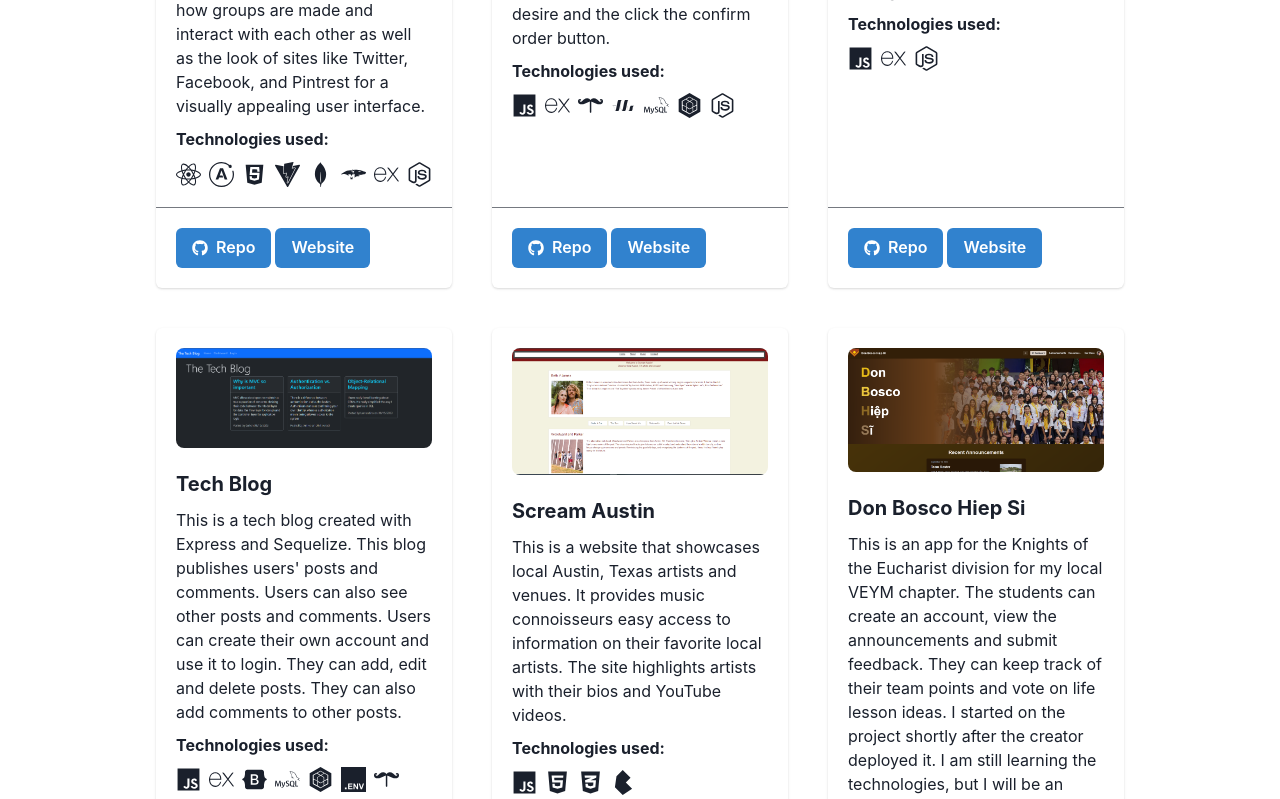
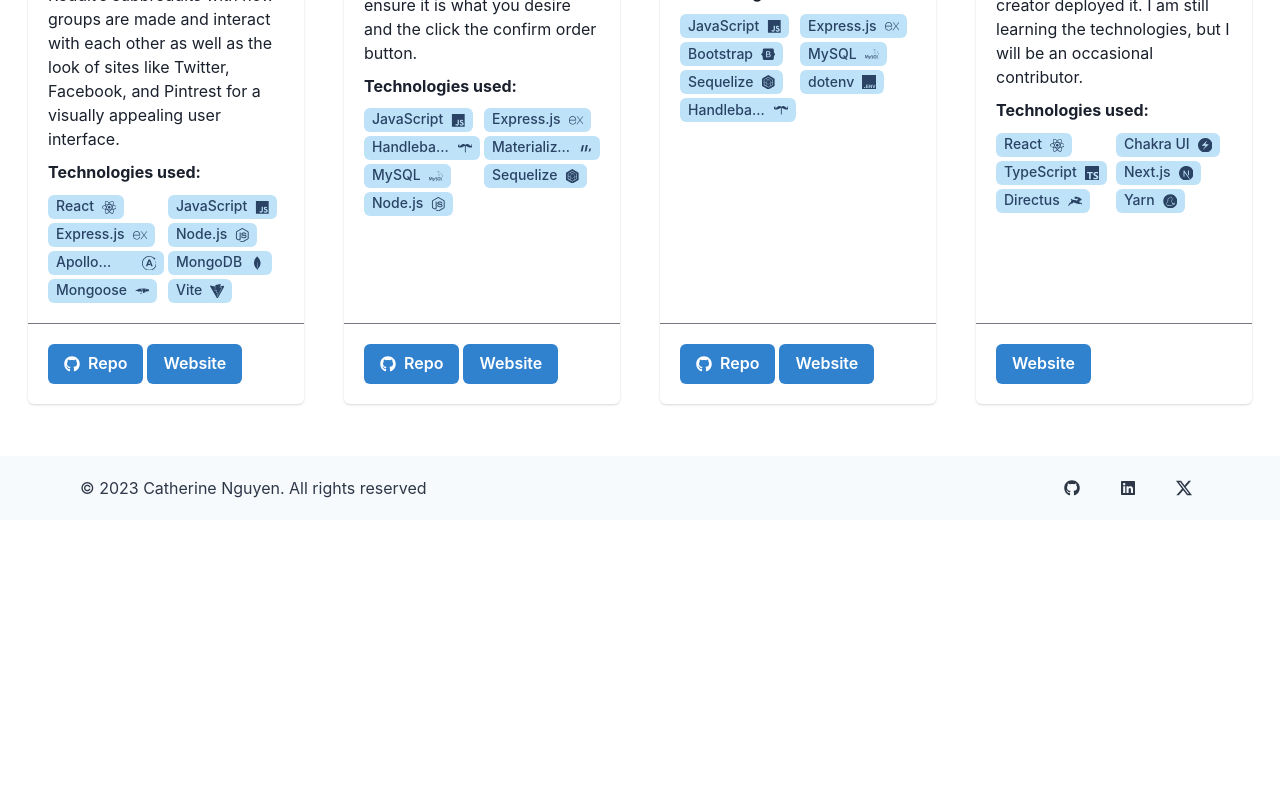
Before and after one commit to cmdnguyen/Portfolio-React, a React (Vite) app: page /portfolio in a window 1280 px wide. Shown: the part 580-1379 px from the top of the page. After the commit the page ends 1100 px from the top, so only its background shows below. Built offline with nearby package versions, Linux system fonts and the light colour scheme.

Commit message:
Change the portfolio skills from a ToolTip to Tag and cleaned up the layout

```diff
--- a/src/App.jsx
+++ b/src/App.jsx
@@ -8,11 +8,11 @@ import { chakra, Flex } from '@chakra-ui/react';
 function App() {
 
   return (
-    <Flex direction='column' flex='1'>
+    <Flex direction='column' flex='1' minH='100vh'>
       <chakra.header id='header' bg='blue.600'>
         <Header />
       </chakra.header>
-      <main>
+      <main style={{ flex: 1 }}>
         <Outlet />
       </main>
       <Footer />
--- a/src/components/Footer.jsx
+++ b/src/components/Footer.jsx
@@ -1,4 +1,4 @@
-import { Box, Container, Stack, chakra, useColorModeValue, VisuallyHidden, Text } from '@chakra-ui/react'
+import { Box, Container, Stack, chakra, useColorModeValue, VisuallyHidden, Text, } from '@chakra-ui/react'
 import { SiX } from 'react-icons/si'
 import { FaGithub, FaLinkedin } from 'react-icons/fa'
 
--- a/src/components/Projects.jsx
+++ b/src/components/Projects.jsx
@@ -1,9 +1,7 @@
 import {
     DonBoscoHiepSiSkills,
     RestaurantExpressSkills,
-    ScreamAustinSkills,
     TechBlogSkills,
-    TextEditorSkills,
     CircleCollaborativeSkills
 } from './Skills'
 
@@ -33,17 +31,6 @@ export const Projects = [
         deployedURL: 'https://restaurant-express-c9c955225096.herokuapp.com/'
     },
     {
-        id: 'text-editor-image',
-        src: 'images/JATE-Demo.png',
-        name: 'Text Editor',
-        text: `This is a text editor that can run in a browser or as a Progressive Web Application.
-        Users can save any text inputs in the text editor and it will save into a database when the user clicks out of the application.
-        This application can also function offline since the data in the app is stored locally through IndexedDB.`,
-        skills: <TextEditorSkills />,
-        githubURL: 'https://github.com/cmdnguyen/Text-Editor',
-        deployedURL: 'https://cmdnguyen-text-editor-fbc030432d18.herokuapp.com/'
-    },
-    {
         id: 'tech-blog-image',
         src: 'images/Tech Blog.png',
         name: 'Tech Blog',
@@ -56,18 +43,6 @@ export const Projects = [
         skills: <TechBlogSkills />,
         githubURL: 'https://github.com/cmdnguyen/Tech-Blog',
         deployedURL: ' https://cmdnguyen-tech-blog-0555a22cc12a.herokuapp.com/'
-    },
-
-    {
-        id: 'scream-austin-image',
-        src: 'images/Scream Austin.png',
-        name: 'Scream Austin',
-        text: `This is a website that showcases local Austin, Texas artists and venues.
-        It provides music connoisseurs easy access to information on their favorite local artists.
-        The site highlights artists with their bios and YouTube videos.`,
-        skills: <ScreamAustinSkills />,
-        githubURL: 'https://github.com/alexisstrong11/Scream-Austin',
-        deployedURL: 'https://alexisstrong11.github.io/Scream-Austin/'
     },
     {
         id: 'don-bosco-hiep-si-image',
--- a/src/components/Skills.jsx
+++ b/src/components/Skills.jsx
@@ -1,10 +1,12 @@
 import {
     Container,
     Heading,
-    Tooltip,
     Text,
     SimpleGrid,
-    HStack
+    HStack,
+    Tag,
+    TagLabel,
+    TagRightIcon,
 } from '@chakra-ui/react'
 
 import {
@@ -25,83 +27,100 @@ import {
     SiTypescript,
     SiDotenv,
     SiHandlebarsdotjs,
-    SiBulma,
     SiNextdotjs,
     SiDirectus,
-    SiInsomnia,
     SiMongodb,
     SiMongoose,
     SiApollographql,
     SiVite
 } from 'react-icons/si'
 
-import { DiJavascript, DiMaterializecss } from 'react-icons/di'
+import { DiMaterializecss } from 'react-icons/di'
 
-const SkillToolTip = ({
-    children,
-    label
+const SkillTab = ({
+    children1,
+    children2
 }) => {
     return (
-        <Tooltip
-            label={label}
-            fontSize='md'>
-            <span>{children}</span>
-        </Tooltip>
+        <HStack spacing={2}>
+            <Tag colorScheme="blue">
+                <TagLabel>{children1}</TagLabel>
+                <TagRightIcon>{children2}</TagRightIcon>
+            </Tag>
+        </HStack>
     )
 }
 
 export default function MainSkills() {
     return (
-        <Container my={1}>
+        <Container maxW='full'>
             {/* Skills section with tooltip describing the icon while hover over it */}
             <Text>Here are some of my technical skills:</Text>
             <SimpleGrid
                 id='skill-grid'
-                columns={{ base: 8, sm: 10, md: 15, lg: 15 }}
-                spacing={5}
+                columns={{ base: 1, sm: 2, md: 3, lg: 4 }}
+                spacing={1}
             >
-                <SkillToolTip label={'React'}>
-                    <FaReact size={25} />
-                </SkillToolTip>
-                <SkillToolTip label={'JavaScript'}>
+                <SkillTab children1={"React"} children2={<FaReact size={25} />} />
+                <SkillTab children1={"JavaScript"} children2={<FaJs size={25} />} />
+                <SkillTab children1={"HTML5"} children2={<FaHtml5 size={25} />} />
+                <SkillTab children1={"CSS3"} children2={<FaCss3Alt size={25} />} />
+                <SkillTab children1={"Bootstrap"} children2={<FaBootstrap size={25} />} />
+                <SkillTab children1={"Chakra UI"} children2={<SiChakraui size={25} />} />
+                <SkillTab children1={"Node.js"} children2={<FaNodeJs size={25} />} />
+                <SkillTab children1={"Express.js"} children2={<SiExpress size={25} />} />
+                <SkillTab children1={"MySQL"} children2={<SiMysql size={25} />} />
+                <SkillTab children1={"Sequelize"} children2={<SiSequelize size={25} />} />
+                <SkillTab children1={"MongoDB"} children2={<SiMongodb size={25} />} />
+                <SkillTab children1={"Mongoose"} children2={<SiMongoose size={25} />} />
+                <SkillTab children1={"Vite"} children2={<SiVite size={25} />} />
+                <SkillTab children1={"Apollo GraphQL"} children2={<SiApollographql size={25} />} />
+                <SkillTab children1={"TypeScript"} children2={<SiTypescript size={25} />} />
+                <SkillTab children1={"Next.js"} children2={<SiNextdotjs size={25} />} />
+
+
+
+                {/* Add more SkillTab components for other skills */}
+
+                {/* <SkillTab label={'JavaScript'}>
                     <FaJs size={25} />
-                </SkillToolTip>
-                <SkillToolTip label={'HTML5'}>
+                </SkillTab>
+                <SkillTab label={'HTML5'}>
                     <FaHtml5 size={25} />
-                </SkillToolTip>
-                <SkillToolTip label={'CSS3'}>
+                </SkillTab>
+                <SkillTab label={'CSS3'}>
                     <FaCss3Alt size={25} />
-                </SkillToolTip>
-                <SkillToolTip label={'Bootstrap'}>
+                </SkillTab>
+                <SkillTab label={'Bootstrap'}>
                     <FaBootstrap size={25} />
-                </SkillToolTip>
-                <SkillToolTip label={'Chakra UI'}>
+                </SkillTab>
+                <SkillTab label={'Chakra UI'}>
                     <SiChakraui size={25} />
-                </SkillToolTip>
-                <SkillToolTip label={'Node.js'}>
+                </SkillTab>
+                <SkillTab label={'Node.js'}>
                     <FaNodeJs size={25} />
-                </SkillToolTip>
-                <SkillToolTip label={'Express.js'}>
+                </SkillTab>
+                <SkillTab label={'Express.js'}>
                     <SiExpress size={25} />
-                </SkillToolTip>
-                <SkillToolTip label={'MySQL'}>
+                </SkillTab>
+                <SkillTab label={'MySQL'}>
                     <SiMysql size={25} />
-                </SkillToolTip>
-                <SkillToolTip label={'Sequelize'}>
+                </SkillTab>
+                <SkillTab label={'Sequelize'}>
                     <SiSequelize size={25} />
-                </SkillToolTip>
-                <SkillToolTip label={'MongoDB'}>
+                </SkillTab>
+                <SkillTab label={'MongoDB'}>
                     <SiMongodb size={25} />
-                </SkillToolTip>
-                <SkillToolTip label={'Mongoose'}>
+                </SkillTab>
+                <SkillTab label={'Mongoose'}>
                     <SiMongoose size={25} />
-                </SkillToolTip>
-                <SkillToolTip label={'Vite'}>
+                </SkillTab>
+                <SkillTab label={'Vite'}>
                     <SiVite size={25} />
-                </SkillToolTip>
-                <SkillToolTip label={'Apollo GraphQL'}>
-                    <SiApollographql size={25} />
-                </SkillToolTip>
+                </SkillTab>
+                <SkillTab label={'Apollo GraphQL'}>
+                    <SiApollographql size={25} /> */}
+                {/* </SkillTab> */}
             </SimpleGrid>
         </Container>
     )
@@ -111,48 +130,15 @@ export function RestaurantExpressSkills() {
     return (
         <>
             <Heading size='sm'>Technologies used:</Heading>
-            <HStack id='portfolio-skills'>
-                <SkillToolTip label={'JavaScript'}>
-                    <FaJs size={25} />
-                </SkillToolTip>
-                <SkillToolTip label={'Express.js'}>
-                    <SiExpress size={25} />
-                </SkillToolTip>
-                <SkillToolTip label={'Handlebars.js'}>
-                    <SiHandlebarsdotjs size={25} />
-                </SkillToolTip>
-                <SkillToolTip label={'Materialize CSS'}>
-                    <DiMaterializecss size={25} />
-                </SkillToolTip>
-                <SkillToolTip label={'MySQL'}>
-                    <SiMysql size={25} />
-                </SkillToolTip>
-                <SkillToolTip label={'Sequelize'}>
-                    <SiSequelize size={25} />
-                </SkillToolTip>
-                <SkillToolTip label={'Node.js'}>
-                    <FaNodeJs size={25} />
-                </SkillToolTip>
-            </HStack>
-        </>
-    )
-}
-
-export function TextEditorSkills() {
-    return (
-        <>
-            <Heading size='sm'>Technologies used:</Heading>
-            <HStack id='portfolio-skills'>
-                <SkillToolTip label={'JavaScript'}>
-                    <FaJs size={25} />
-                </SkillToolTip>
-                <SkillToolTip label={'Express.js'}>
-                    <SiExpress size={25} />
-                </SkillToolTip>
-                <SkillToolTip label={'Node.js'}>
-                    <FaNodeJs size={25} />
-                </SkillToolTip>
-            </HStack>
+            <SimpleGrid columns={{ lg: 2, sm: 1, base: 1 }} spacing={1}>
+                <SkillTab children1={"JavaScript"} children2={<FaJs size={25} />} />
+                <SkillTab children1={"Express.js"} children2={<SiExpress size={25} />} />
+                <SkillTab children1={"Handlebars.js"} children2={<SiHandlebarsdotjs size={25} />} />
+                <SkillTab children1={"Materialize CSS"} children2={<DiMaterializecss size={25} />} />
+                <SkillTab children1={"MySQL"} children2={<SiMysql size={25} />} />
+                <SkillTab children1={"Sequelize"} children2={<SiSequelize size={25} />} />
+                <SkillTab children1={"Node.js"} children2={<FaNodeJs size={25} />} />
+            </SimpleGrid>
         </>
     )
 }
@@ -161,51 +147,15 @@ export function TechBlogSkills() {
     return (
         <>
             <Heading size='sm'>Technologies used:</Heading>
-            <HStack id='portfolio-skills'>
-                <SkillToolTip label={'JavaScript'}>
-                    <FaJs size={25} />
-                </SkillToolTip>
-                <SkillToolTip label={'Express.js'}>
-                    <SiExpress size={25} />
-                </SkillToolTip>
-                <SkillToolTip label={'Bootstrap'}>
-                    <FaBootstrap size={25} />
-                </SkillToolTip>
-                <SkillToolTip label={'MySQL'}>
-                    <SiMysql size={25} />
-                </SkillToolTip>
-                <SkillToolTip label={'Sequelize'}>
-                    <SiSequelize size={25} />
-                </SkillToolTip>
-                <SkillToolTip label={'dotenv'}>
-                    <SiDotenv size={25} />
-                </SkillToolTip>
-                <SkillToolTip label={'Handlebars.js'}>
-                    <SiHandlebarsdotjs size={25} />
-                </SkillToolTip>
-            </HStack>
-        </>
-    )
-}
-
-export function ScreamAustinSkills() {
-    return (
-        <>
-            <Heading size='sm'>Technologies used:</Heading>
-            <HStack id='portfolio-skills'>
-                <SkillToolTip label={'JavaScript'}>
-                    <FaJs size={25} />
-                </SkillToolTip>
-                <SkillToolTip label={'HTML5'}>
-                    <FaHtml5 size={25} />
-                </SkillToolTip>
-                <SkillToolTip label={'CSS3'}>
-                    <FaCss3Alt size={25} />
-                </SkillToolTip>
-                <SkillToolTip label={'Bulma CSS'}>
-                    <SiBulma size={25} />
-                </SkillToolTip>
-            </HStack>
+            <SimpleGrid columns={{ lg: 2, sm: 1, base: 1 }} spacing={1}>
+                <SkillTab children1={"JavaScript"} children2={<FaJs size={25} />} />
+                <SkillTab children1={"Express.js"} children2={<SiExpress size={25} />} />
+                <SkillTab children1={"Bootstrap"} children2={<FaBootstrap size={25} />} />
+                <SkillTab children1={"MySQL"} children2={<SiMysql size={25} />} />
+                <SkillTab children1={"Sequelize"} children2={<SiSequelize size={25} />} />
+                <SkillTab children1={"dotenv"} children2={<SiDotenv size={25} />} />
+                <SkillTab children1={"Handlebars.js"} children2={<SiHandlebarsdotjs size={25} />} />
+            </SimpleGrid>
         </>
     )
 }
@@ -214,60 +164,32 @@ export function DonBoscoHiepSiSkills() {
     return (
         <>
             <Heading size='sm'>Technologies used:</Heading>
-            <HStack id='portfolio-skills'>
-                <SkillToolTip label={'React'}>
-                    <FaReact size={25} />
-                </SkillToolTip>
-                <SkillToolTip label={'Chakra UI'}>
-                    <SiChakraui size={25} />
-                </SkillToolTip>
-                <SkillToolTip label={'TypeScript'}>
-                    <SiTypescript size={25} />
-                </SkillToolTip>
-                <SkillToolTip label={'Next.js'}>
-                    <SiNextdotjs size={25} />
-                </SkillToolTip>
-                <SkillToolTip label={'Directus'}>
-                    <SiDirectus size={25} />
-                </SkillToolTip>
-                <SkillToolTip label={'Yarn'}>
-                    <FaYarn size={25} />
-                </SkillToolTip>
-            </HStack>
+            <SimpleGrid columns={{ lg: 2, sm: 1, base: 1 }} spacing={1}>
+                <SkillTab children1={"React"} children2={<FaReact size={25} />} />
+                <SkillTab children1={"Chakra UI"} children2={<SiChakraui size={25} />} />
+                <SkillTab children1={"TypeScript"} children2={<SiTypescript size={25} />} />
+                <SkillTab children1={"Next.js"} children2={<SiNextdotjs size={25} />} />
+                <SkillTab children1={"Directus"} children2={<SiDirectus size={25} />} />
+                <SkillTab children1={"Yarn"} children2={<FaYarn size={25} />} />
+            </SimpleGrid>
         </>
     )
 }
 
 export function CircleCollaborativeSkills() {
-        return (
-            <>
+    return (
+        <>
             <Heading size='sm'>Technologies used:</Heading>
-            <HStack id='portfolio-skills'>
-                <SkillToolTip label={'React'}>
-                    <FaReact size={25} />
-                </SkillToolTip>
-                <SkillToolTip label={'Apollo GraphQL'}>
-                    <SiApollographql size={25} />
-                </SkillToolTip>
-                <SkillToolTip label={'JavaScript'}>
-                    <DiJavascript size={25} />
-                </SkillToolTip>
-                <SkillToolTip label={'Vite'}>
-                    <SiVite size={25} />
-                </SkillToolTip>
-                <SkillToolTip label={'MongoDB'}>
-                    <SiMongodb size={25} />
-                </SkillToolTip>
-                <SkillToolTip label={'Mongoose'}>
-                    <SiMongoose size={25} />
-                </SkillToolTip>
-                <SkillToolTip label={'Express.js'}>
-                    <SiExpress size={25} />
-                </SkillToolTip>
-                <SkillToolTip label={'Node.js'}>
-                    <FaNodeJs size={25} />
-                </SkillToolTip>
-            </HStack>
+            <SimpleGrid columns={{ lg: 2, sm: 1, base: 1 }} spacing={1}>
+                <SkillTab children1={"React"} children2={<FaReact size={25} />} />
+                <SkillTab children1={"JavaScript"} children2={<FaJs size={25} />} />
+                <SkillTab children1={"Express.js"} children2={<SiExpress size={25} />} />
+                <SkillTab children1={"Node.js"} children2={<FaNodeJs size={25} />} />
+                <SkillTab children1={"Apollo GraphQL"} children2={<SiApollographql size={25} />} />
+                <SkillTab children1={"MongoDB"} children2={<SiMongodb size={25} />} />
+                <SkillTab children1={"Mongoose"} children2={<SiMongoose size={25} />} />
+                <SkillTab children1={"Vite"} children2={<SiVite size={25} />} />
+            </SimpleGrid>
         </>
-        )
+    )
 }
--- a/src/pages/About.jsx
+++ b/src/pages/About.jsx
@@ -1,13 +1,14 @@
-import { Text, Container, Heading, Image, Flex} from '@chakra-ui/react'
+import { Text, Container, Heading, Image, Flex } from '@chakra-ui/react'
 import MainSkills from '../components/Skills';
+
 
 export default function About() {
   return (
-    <Container id='about-page' maxW='container.md' mb={10}>
-      <Heading id='about-title'>
+    <Container id='about-page' maxW='container.lg' mb={10}>
+      <Heading id='about-title' mb={4}>
         About Me
       </Heading>
-      {/* Flex container with headshot, bio and skill section */}
+      {/* Flex container with headshot, bio, skills, and projects section */}
       <Flex
         id='About-Me-Section'
         direction={{ base: 'column', md: 'row' }}
@@ -21,7 +22,7 @@ export default function About() {
           src='/images/CatherineNguyen_2018_SQHeadshot.jpg'
           alt='Catherine Nguyen'
         />
-        <Container id='bio-section'>
+        <Container id='bio-section' maxW='full'>
           <Text p={3}>
             Hi, my name is Catherine Nguyen. Welcome to my portfolio page.
             I am currently learning full stack web development in a coding bootcamp.
@@ -37,7 +38,7 @@ export default function About() {
           </Text>
 
           {/* Skills section with tooltip describing the icon while hover over it */}
-         <MainSkills />
+          <MainSkills />
         </Container>
       </Flex>
     </Container>
--- a/src/pages/Portfolio.jsx
+++ b/src/pages/Portfolio.jsx
@@ -9,7 +9,7 @@ import ProjectCard  from '../components/ProjectCard'
 
 export default function Portfolio() {
   return (
-    <Container id='portfolio-page' maxW='container.lg' mb={10}>
+    <Container id='portfolio-page' maxW='full' mb={10}>
       <Heading id='portfolio-title'>
         Portfolio
       </Heading>
@@ -17,7 +17,7 @@ export default function Portfolio() {
       {/* Portfolio Grid */}
       <SimpleGrid
         id='portfolio-grid'
-        columns={{ lg: 3, md: 2, sm: 1 }}
+        columns={{ xl: 4, lg: 3, md: 2, sm: 1, base: 1 }}
         spacing={4}
       >
         <ProjectCard />
```
